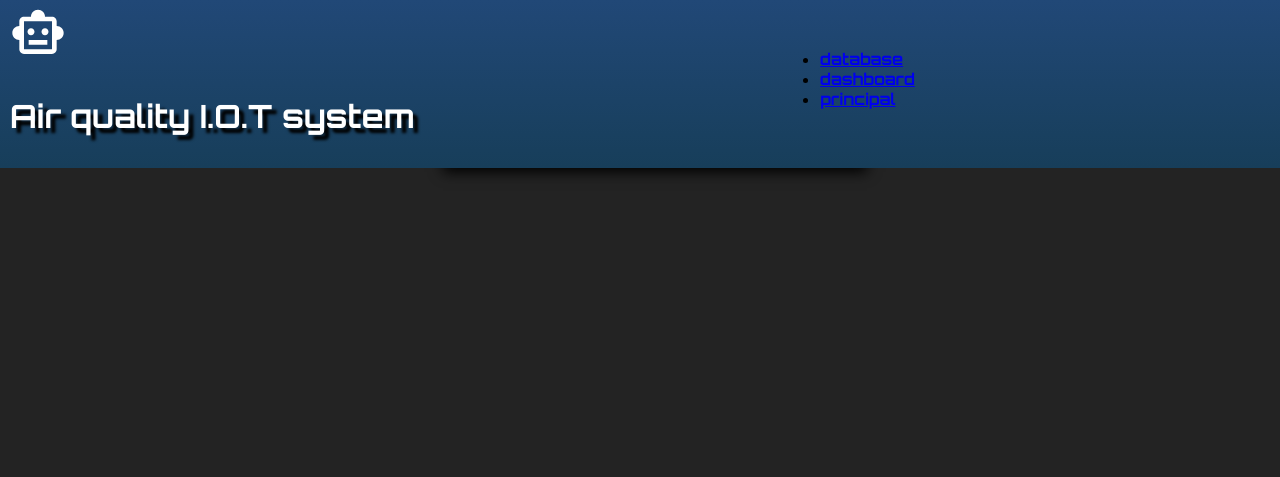
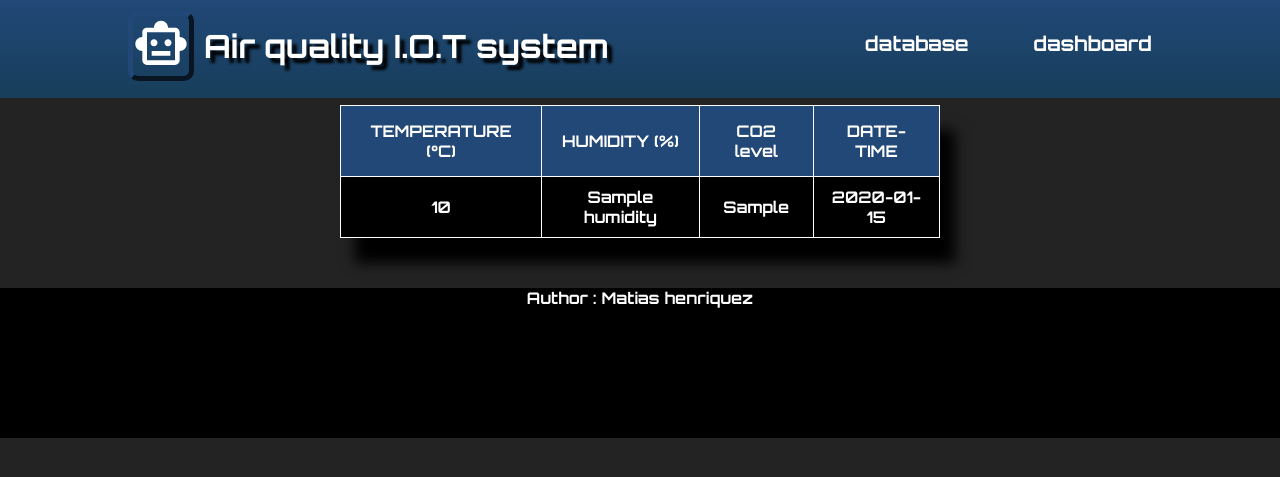
Before and after one commit to 5t3353/Iot-app, a Flask app: page /database in a window 1280 px wide. Shown: the top 477 px of the page. Run offline with Flask 2, Linux system fonts and the light colour scheme; a database or web service that is not in the repository returns one stand-in record (values such as "Sample title").

Commit message:
Update data.html

```diff
--- a/templates/data.html
+++ b/templates/data.html
@@ -12,26 +12,29 @@
 </head>
 <body>
   <header>
+    <div class="logo__title">
+      <div class="image__bundle">
+        <a id="title" href="/"><img src="/static/smart.svg"></a>
+      </div>
       <div class="title__bundle">
-      <img id="image" src="/static/smart.svg">
-      <h1 id="title"> Air quality I.O.T system </h1>
+        <h1>Air quality I.O.T system </h1>
+      </div>
     </div>
     <div class="nav__bar">
       <nav>
-        <ul id="menu__bar">
-          <li><a href="database">database</a></li>
-          <li><a href="dashboard">dashboard</a></li>
-          <li><a href="/"> principal </a></li>
-        </ul>
+        <a id="db"href="database">database</a>
+        <a id="dsh"href="dashboard">dashboard</a>
       </nav>
     </div>
   </header>
+  <main>
     <section class="data__table">
-    <table id="data">
+      <table>
         <thead>
-        {% for col in columns %}
-          <th> {{ col }} </th>
-        {% endfor %}
+          <th> TEMPERATURE (°C)</th>
+          <th> HUMIDITY (%)</th>
+          <th> CO2 level</th>
+          <th> DATE-TIME </th>
         </thead>
         <tbody>
           {% for i in range(data | length) %}
@@ -45,5 +48,11 @@
         </tbody>
       </table>
     </section>
+  </main>
+  <footer>
+    <section class="footer">
+      Author : Matias henriquez
+    </section>
+  </footer>
 </body>
 </html>
```
Lines whose indentation alone changed are shown as unchanged.
